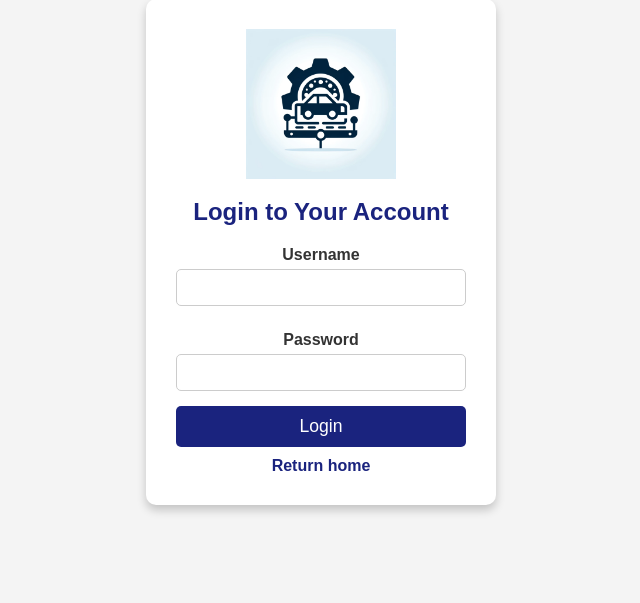
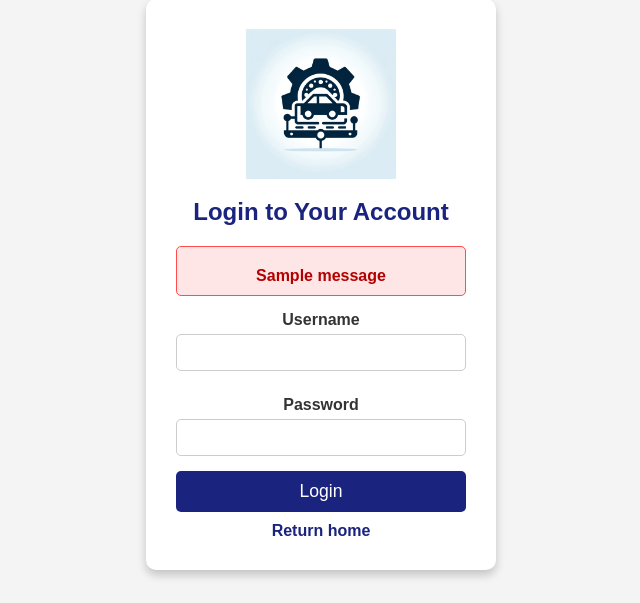
Before and after one commit to ChoKssa/EEN1037_Web_Application, a Django app: template factory_tracking/users/templates/users/login.html in a window 1280 px wide. Shown: the part 197-800 px from the top of the page, without its empty margins (319-959 px from the left). Run offline with Django 5.2, Linux system fonts and the light colour scheme; the template is opened without the code that fills it, so the values that code supplies are empty; tables that the repository leaves empty hold one stand-in row (Sample ...); one stand-in notice (Sample message) is shown.

Commit message:
implement user authentication with login and logout functionality; enhance error messaging and role assignment for superusers

```diff
--- a/factory_tracking/users/models.py
+++ b/factory_tracking/users/models.py
@@ -14,5 +14,10 @@ class User(AbstractUser):
         default=UserRole.VIEW_ONLY
     )
 
+    def save(self, *args, **kwargs):
+        if self.is_superuser:
+            self.role = UserRole.MANAGER
+        super().save(*args, **kwargs)
+
     def __str__(self):
         return f"{self.username} ({self.get_role_display()})"
--- a/factory_tracking/users/static/users/css/login.css
+++ b/factory_tracking/users/static/users/css/login.css
@@ -72,7 +72,18 @@
 	height: 150px;
 }
 
-.login-container .error {
+.login-container .error-message {
 	color: red;
 	margin: 10px 0;
 }
+
+.error {
+	background-color: #ffe6e6;
+	color: #b30000;
+	border: 1px solid #ff4d4d;
+	padding: 10px 15px;
+	margin-bottom: 15px;
+	border-radius: 5px;
+	font-weight: bold;
+	text-align: center;
+}
--- a/factory_tracking/users/templates/users/login.html
+++ b/factory_tracking/users/templates/users/login.html
@@ -20,15 +20,24 @@
       <img src="{% static 'images/logo.png' %}" alt="Machinery Tracker Logo" />
     </div>
     <h2>Login to Your Account</h2>
-    <form id="loginForm" action="/dashboard" method="POST">
+    {% if messages %}
+      <div class="error">
+        {% for message in messages %}
+          <p>{{ message }}</p>
+        {% endfor %}
+      </div>
+    {% endif %}
+    <form id="loginForm" action="{% url 'login' %}" method="POST">
+      {% csrf_token %}
       <label for="username">Username</label>
       <input type="text" id="username" name="username" required />
-      <small id="usernameError" class="error"></small>
+      <small id="usernameError" class="error-message"></small>
 
       <label for="password">Password</label>
       <input type="password" id="password" name="password" required />
-      <small id="passwordError" class="error"></small>
+      <small id="passwordError" class="error-message"></small>
 
+      <input type="hidden" name="next" value="{{ request.GET.next }}">
       <button type="submit">Login</button>
     </form>
     <p><a href="/">Return home</a></p>
--- a/factory_tracking/users/urls.py
+++ b/factory_tracking/users/urls.py
@@ -4,5 +4,6 @@ from . import views
 
 urlpatterns = [
     path("login/", views.login, name="login"),
+    path("logout/", views.logout, name="logout"),
     path("dashboard/", views.dashboard, name="dashboard"),
 ]
```
Also changed, not shown: factory_tracking/users/static/users/js/loginValidation.js (+2 -29 lines), factory_tracking/users/views.py (+74 -3 lines).
